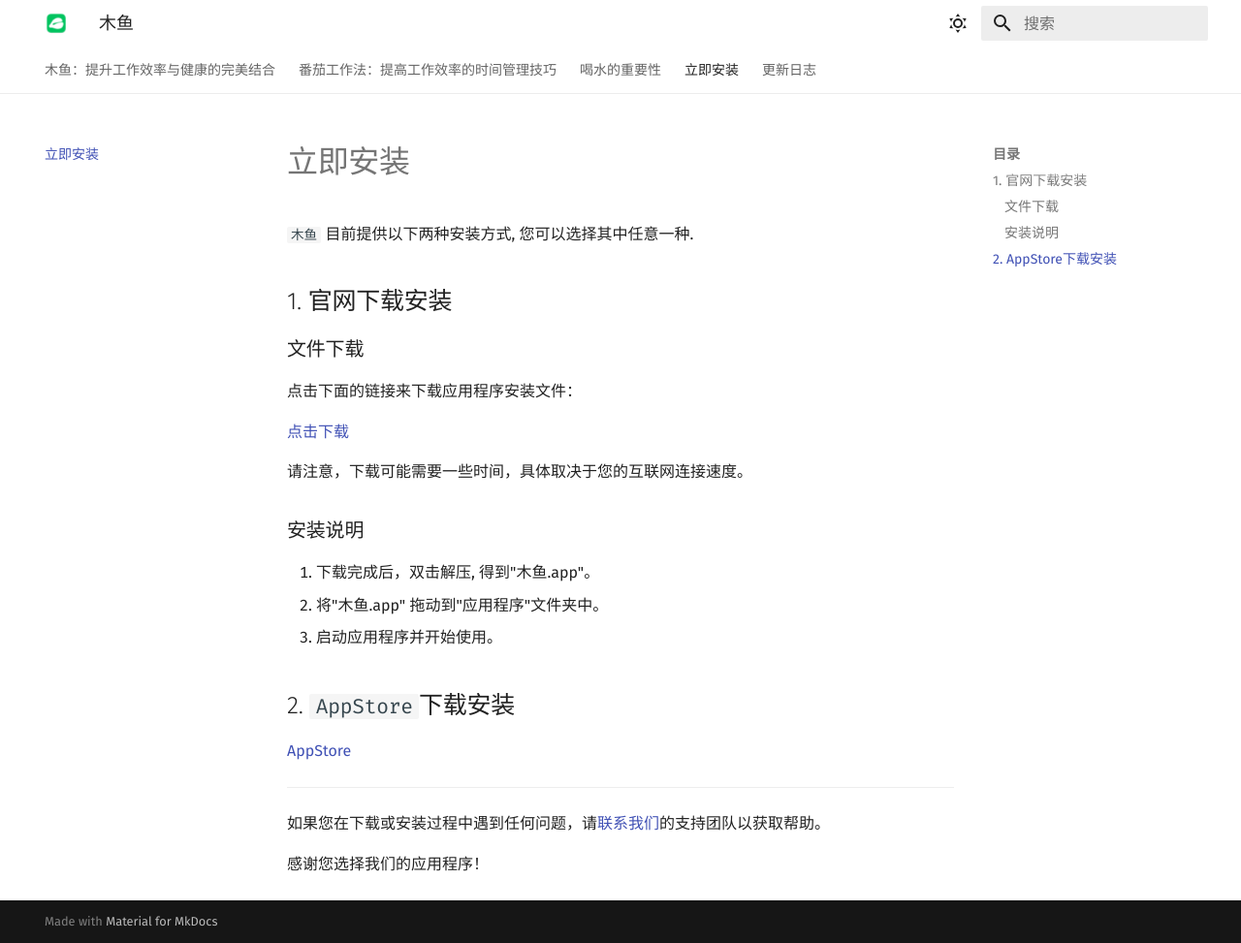
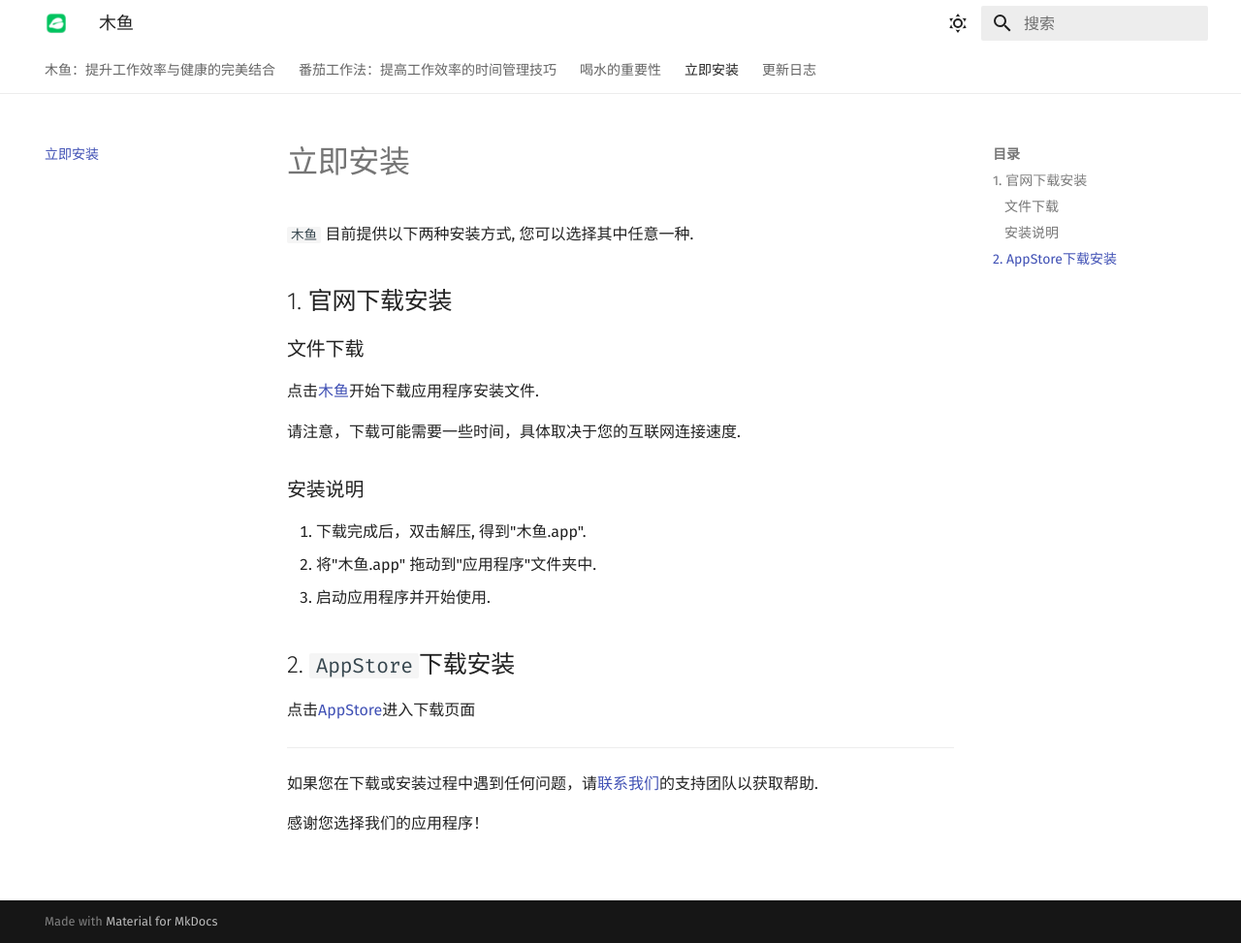
Before and after one commit to TMTBO/BreakItPages, an MkDocs documentation site: the page built from docs/download.md, in a window 1280 px wide and 973 px high. Shown: the whole window at 97% size. Built offline with MkDocs 1.6.1 and Material for MkDocs 9.7.7, drawn with Linux system fonts in a browser that asks for light colours.

Commit message:
fixed: fix style

```diff
--- a/docs/download.md
+++ b/docs/download.md
@@ -6,24 +6,22 @@
 
 ### 文件下载
 
-点击下面的链接来下载应用程序安装文件：
+点击[木鱼](https://breakit.thriller.fun/packages/Muyu.zip)开始下载应用程序安装文件.
 
-[点击下载](https://breakit.thriller.fun/packages/Muyu.zip)
-
-请注意，下载可能需要一些时间，具体取决于您的互联网连接速度。
+请注意，下载可能需要一些时间，具体取决于您的互联网连接速度.
 
 ### 安装说明
 
-1. 下载完成后，双击解压, 得到"木鱼.app"。
-2. 将"木鱼.app" 拖动到"应用程序"文件夹中。
-3. 启动应用程序并开始使用。
+1. 下载完成后，双击解压, 得到"木鱼.app".
+2. 将"木鱼.app" 拖动到"应用程序"文件夹中.
+3. 启动应用程序并开始使用.
 
 ## 2. `AppStore`下载安装
 
-[AppStore](https://apps.apple.com/us/app/%E6%9C%A8%E9%B1%BC-%E9%AB%98%E6%95%88%E5%B7%A5%E4%BD%9C-%E5%81%A5%E5%BA%B7%E7%94%9F%E6%B4%BB/id6465346683?l=zh-Hans-CN&mt=12)
+点击[AppStore](https://apps.apple.com/us/app/%E6%9C%A8%E9%B1%BC-%E9%AB%98%E6%95%88%E5%B7%A5%E4%BD%9C-%E5%81%A5%E5%BA%B7%E7%94%9F%E6%B4%BB/id6465346683?l=zh-Hans-CN&mt=12)进入下载页面
 
 ----
 
-如果您在下载或安装过程中遇到任何问题，请[联系我们](mailto:thrillerone@hotmail.com)的支持团队以获取帮助。
+如果您在下载或安装过程中遇到任何问题，请[联系我们](mailto:thrillerone@hotmail.com)的支持团队以获取帮助.
 
 感谢您选择我们的应用程序！
```
Also changed, not shown: docs/index.md (+3 -3 lines).
